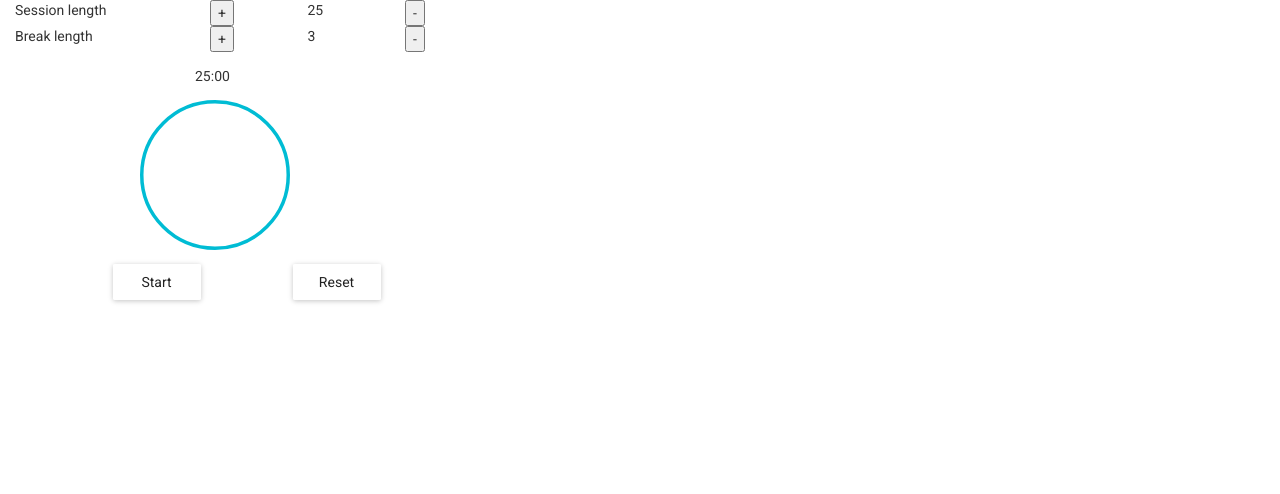
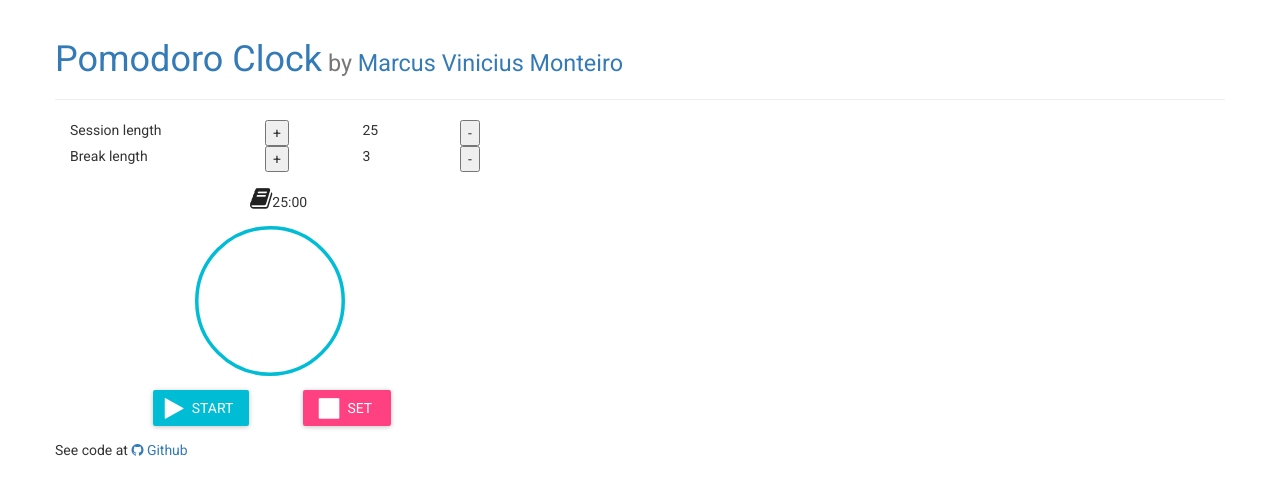
Before and after one commit to marcusmonteiro/pomodoro-clock, a React (Create React App) app: page / in a window 1280 px wide. Shown: the top 494 px of the page. Built offline with nearby package versions, Linux system fonts and the light colour scheme; what react-tap-event-plugin would draw is missing.

Commit message:
Finish first version. Don't know why tests are failing

```diff
--- a/src/App.js
+++ b/src/App.js
@@ -1,12 +1,29 @@
 import React, { Component } from 'react'
+import { Grid, Row, Col } from 'react-bootstrap'
+import Header from './header'
 import PomodoroClock from './pomodoro-clock'
+import Footer from './footer'
 
 class App extends Component {
   render () {
     return (
-      <div>
-        <PomodoroClock />
-      </div>
+      <Grid>
+        <Row>
+          <Col>
+            <Header />
+          </Col>
+        </Row>
+        <Row>
+          <Col>
+            <PomodoroClock />
+          </Col>
+        </Row>
+        <Row>
+          <Col>
+            <Footer />
+          </Col>
+        </Row>
+      </Grid>
     )
   }
 }
--- /dev/null
+++ b/src/footer/index.js
@@ -0,0 +1,11 @@
+import React from 'react'
+
+import s from './styles.css'
+
+export default function Footer () {
+  return (
+    <footer style={s}>
+      <p>See code at <a href='https://github.com/marcusmonteiro/pomodoro-clock'><i className='fa fa-github' aria-hidden='true' /> Github</a></p>
+    </footer>
+  )
+}
--- /dev/null
+++ b/src/footer/styles.css
@@ -0,0 +1,3 @@
+footer {
+  padding-top: 1em;
+}
--- /dev/null
+++ b/src/header/index.js
@@ -0,0 +1,10 @@
+import React from 'react'
+import { PageHeader } from 'react-bootstrap'
+
+export default function Header () {
+  return (
+    <PageHeader>
+      <a href='https://www.freecodecamp.com/challenges/build-a-pomodoro-clock'>Pomodoro Clock</a><small> by <a href='https://marcusmonteiro.github.io/'>Marcus Vinicius Monteiro</a></small>
+    </PageHeader>
+  )
+}
--- a/src/pomodoro-clock/index.js
+++ b/src/pomodoro-clock/index.js
@@ -1,6 +1,6 @@
 import React, { Component } from 'react'
 import MuiThemeProvider from 'material-ui/styles/MuiThemeProvider'
-import { CircularProgress, RaisedButton } from 'material-ui'
+import { CircularProgress, RaisedButton, FontIcon } from 'material-ui'
 import { Grid, Row, Col } from 'react-bootstrap'
 import { toMMSS, secondsToMinutes } from './utils'
 import { SECONDS_IN_A_MINUTE } from './constants'
@@ -20,7 +20,8 @@ const styles = {
       left: '3em'
     },
     buttons: {
-      paddingTop: '2em'
+      paddingTop: '2em',
+      width: '71em'
     }
   }
 }
@@ -35,7 +36,7 @@ export default class PomodoroClock extends Component {
       ticking: false
     }
     this.handleStartButtonClick = this.handleStartButtonClick.bind(this)
-    this.reset = this.reset.bind(this)
+    this.set = this.set.bind(this)
   }
 
   handleStartButtonClick (e) {
@@ -83,7 +84,7 @@ export default class PomodoroClock extends Component {
     }
   }
 
-  reset () {
+  set () {
     this.setState({
       secondsInTimer: this.state.sessionLength,
       ticking: false,
@@ -168,11 +169,32 @@ export default class PomodoroClock extends Component {
       </Row>
     )
 
-    const timer = () => (
+    function timer (phase, that) {
+      let iconBesideTimer
+      let progressColor
+      let max
+
+      switch (phase) {
+        case 'session':
+          iconBesideTimer = <FontIcon className='fa fa-book' />
+          max = that.state.sessionLength
+          break
+        case 'break':
+          iconBesideTimer = <FontIcon className='fa fa-soccer-ball-o' />
+          progressColor = '#4CAF50'
+          max = that.state.breakLength
+          break
+        default:
+          throw Error('invalid phase: ' + phase)
+      }
+
+      return (
         <div style={styles.timer}>
           <Row>
             <Col smOffset={2} mdOffset={2} xsOffset={2}>
-            {toMMSS(this.state.secondsInTimer)}
+              {iconBesideTimer}
+              <span />
+              {toMMSS(that.state.secondsInTimer)}
             </Col>
           </Row>
           <Row>
@@ -180,25 +202,37 @@ export default class PomodoroClock extends Component {
               <CircularProgress
                 style={styles.timer.progress}
                 mode='determinate'
-              max={this.state.sessionLength}
+                max={max}
                 min={0}
-              value={this.state.secondsInTimer}
+                value={that.state.secondsInTimer}
                 size={150}
+                color={progressColor}
                 />
             </Col>
           </Row>
           <Row>
             <div style={styles.timer.buttons}>
-            <Col sm={2} md={2} xs={2} smOffset={1} mdOffset={1} xsOffset={1 }>
-              <RaisedButton onClick={this.handleStartButtonClick}>Start</RaisedButton>
+              <Col sm={2} md={2} xs={2} smOffset={1} mdOffset={1} xsOffset={1}>
+                <RaisedButton
+                  onClick={that.handleStartButtonClick}
+                  label='Start'
+                  primary
+                  icon={<FontIcon className='fa fa-play' />}
+                  />
               </Col>
               <Col>
-              <RaisedButton onClick={this.reset}>Reset</RaisedButton>
+                <RaisedButton
+                  onClick={that.set}
+                  label='Set'
+                  secondary
+                  icon={<FontIcon className='fa fa-stop' />}
+                  />
               </Col>
             </div>
           </Row>
         </div>
       )
+    }
 
     return (
       <MuiThemeProvider>
@@ -206,7 +240,7 @@ export default class PomodoroClock extends Component {
           <Grid>
             {sessionLengthManipulation}
             {breakLengthManipulation}
-            {timer()}
+            {timer(this.state.currentPhase, this)}
           </Grid>
         </div>
       </MuiThemeProvider>
```
Also changed, not shown: 1 other file (tests, documents, lock files or other folders). Lines whose indentation alone changed are shown as unchanged.
